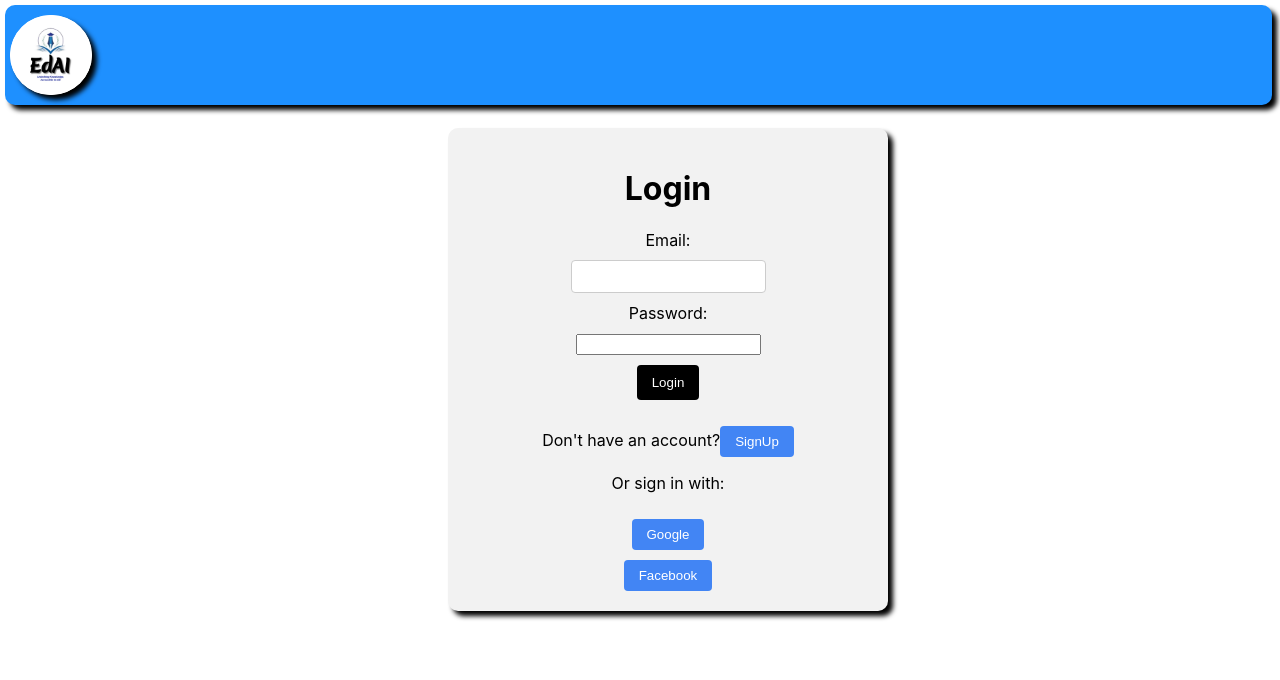
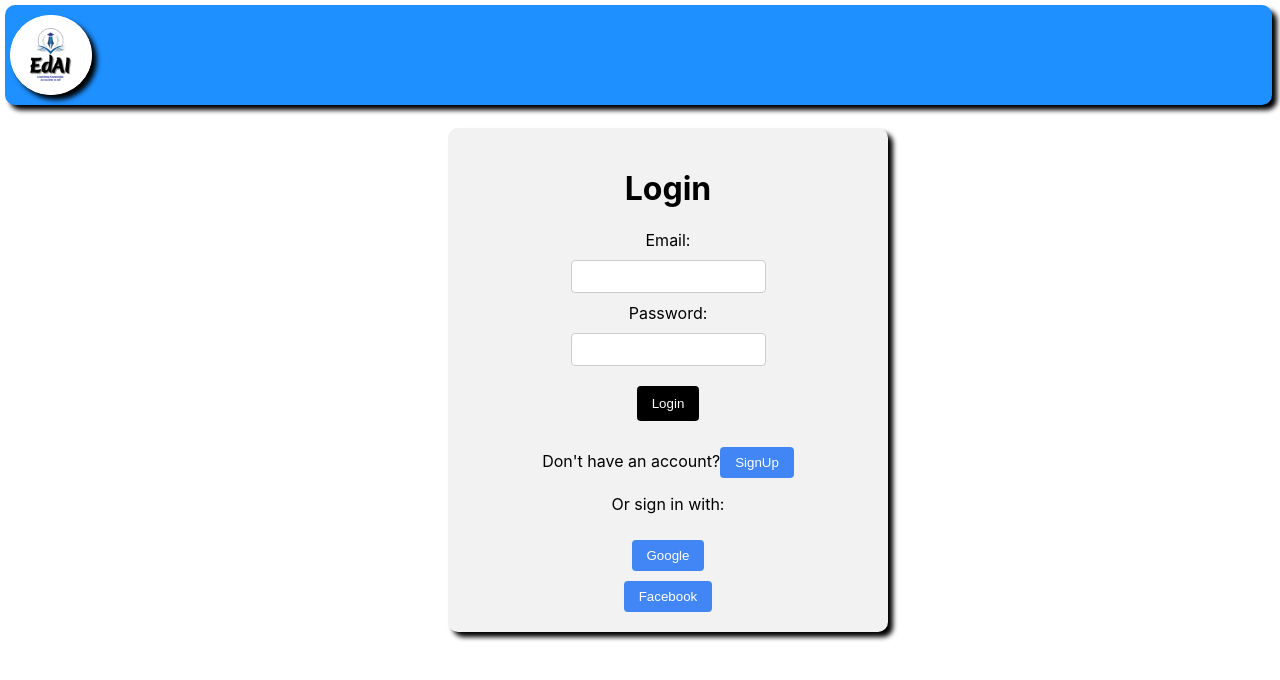
Before and after one commit to iekeng/EdAI, a React (Create React App) app in the folder edai/: page /LoginSignUp in a window 1280 px wide. Shown: the top 680 px of the page. Built offline with nearby package versions, Linux system fonts and the light colour scheme.

Commit message:
UI updates

```diff
--- a/edai/src/components/LoginSignUp.js
+++ b/edai/src/components/LoginSignUp.js
@@ -110,7 +110,7 @@ const LoginSignupPage = () => {
         </div>
         <div>
           <label className='input-label'>Password:</label>
-          <input id='pass-input' type="password" value={password} onChange={handlePasswordChange} required/>
+          <input className='LSInput' id='pass-input' type="password" value={password} onChange={handlePasswordChange} required/>
         </div>
         {!isLoginMode && (
           <div>
```
